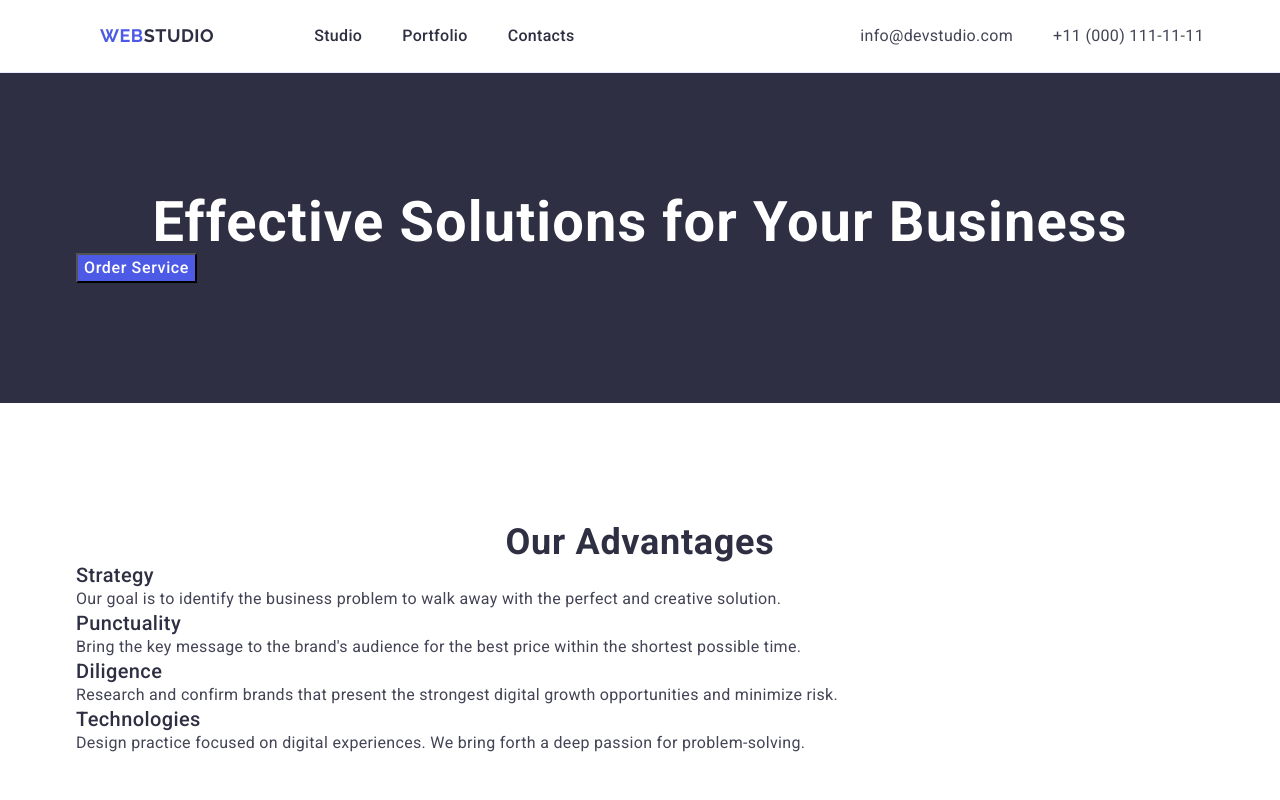
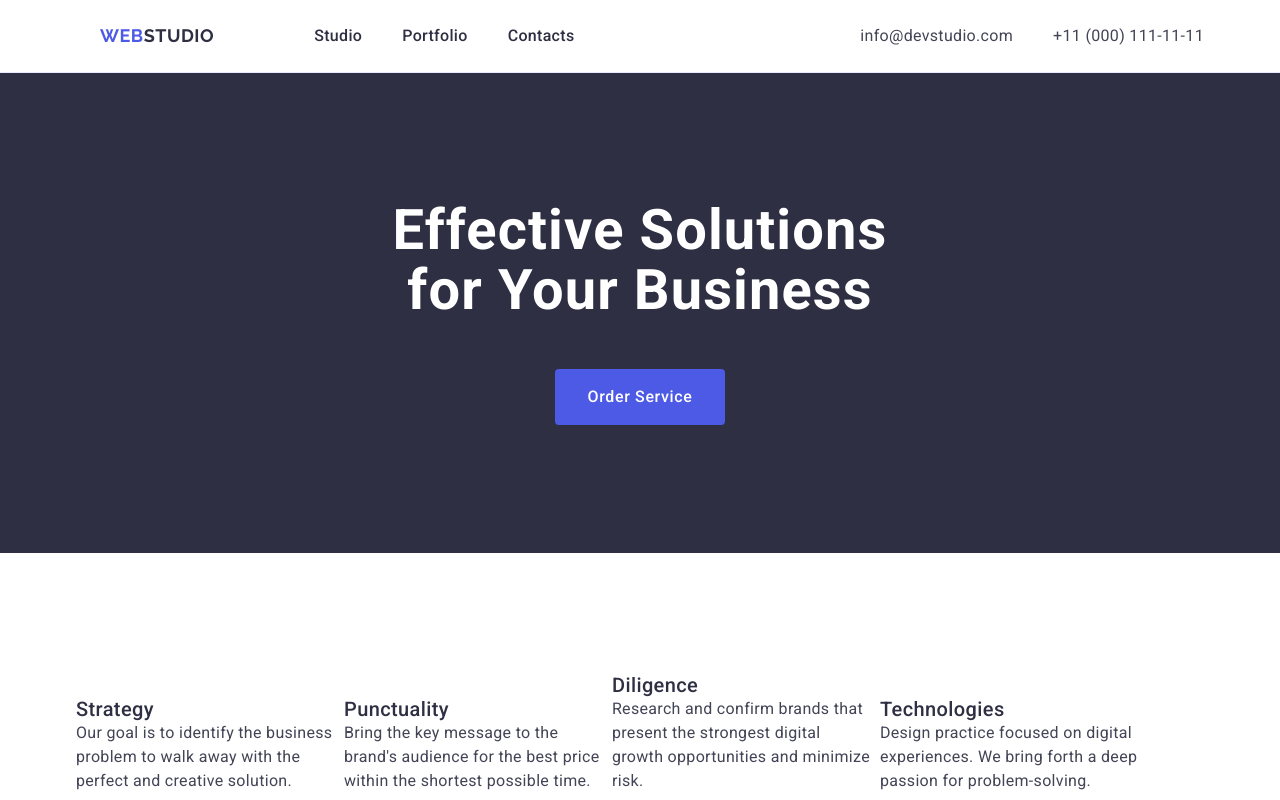
Before and after one commit to Margarita-369/goit-markup-hw-03, a plain HTML site: page index.html in a window 1280 px wide. Shown: the top 800 px of the page. Drawn offline with nearby package versions, Linux system fonts and the light colour scheme.

Commit message:
add markup

```diff
--- a/css/styles.css
+++ b/css/styles.css
@@ -123,23 +123,37 @@ a {
 
 .slogan-board {
   background: #2e2f42;
+  padding: 128px;
 }
 
 .main-headline {
+  display: flex;
+  gap: 10px;
+  width: 496px;
+  margin: 0 auto;
   font-weight: 700;
   font-size: 56px;
   line-height: 1.07;
   letter-spacing: 0.02em;
   text-align: center;
   color: #fff;
+  margin-bottom: 48px;
 }
 
 .main-button {
+  display: block;
+  margin: 0 auto;
   cursor: pointer;
+  outline: none;
+  padding: 16px 32px;
+  border-radius: 4px;
+  border: none;
+  min-width: 169px;
+  height: 56px;
   font-family: "Roboto", sans-serif;
+  font-size: 16px;
   background: #4d5ae5;
   font-weight: 500;
-  font-size: 16px;
   line-height: 1.5;
   letter-spacing: 0.04em;
   color: #fff;
@@ -153,6 +167,7 @@ button:focus {
 /* description-part styles */
 
 .headline {
+  display: none;
   text-transform: capitalize;
   font-weight: 700;
   font-size: 36px;
@@ -167,6 +182,24 @@ button:focus {
   line-height: 1.2;
   letter-spacing: 0.02em;
   color: #2e2f42;
+}
+
+.advantages-container {
+  max-width: 1158px;
+}
+
+.advantages-list {
+  align-items: center;
+  gap: 24px;
+}
+
+.advantages-item {
+  display: inline-block;
+  align-items: flex-start;
+  justify-content: flex-start;
+  flex-direction: column;
+  gap: 8px;
+  width: 264px;
 }
 
 /* team-portfolio-part styles */
--- a/index.html
+++ b/index.html
@@ -45,7 +45,7 @@
       </section>
       <!--region desckription-->
       <section class="section">
-        <div class="container">
+        <div class="container advantages-container">
         <h2 class="headline">Our advantages</h2>
         <ul class="advantages-list">
           <li class="advantages-item">
```
